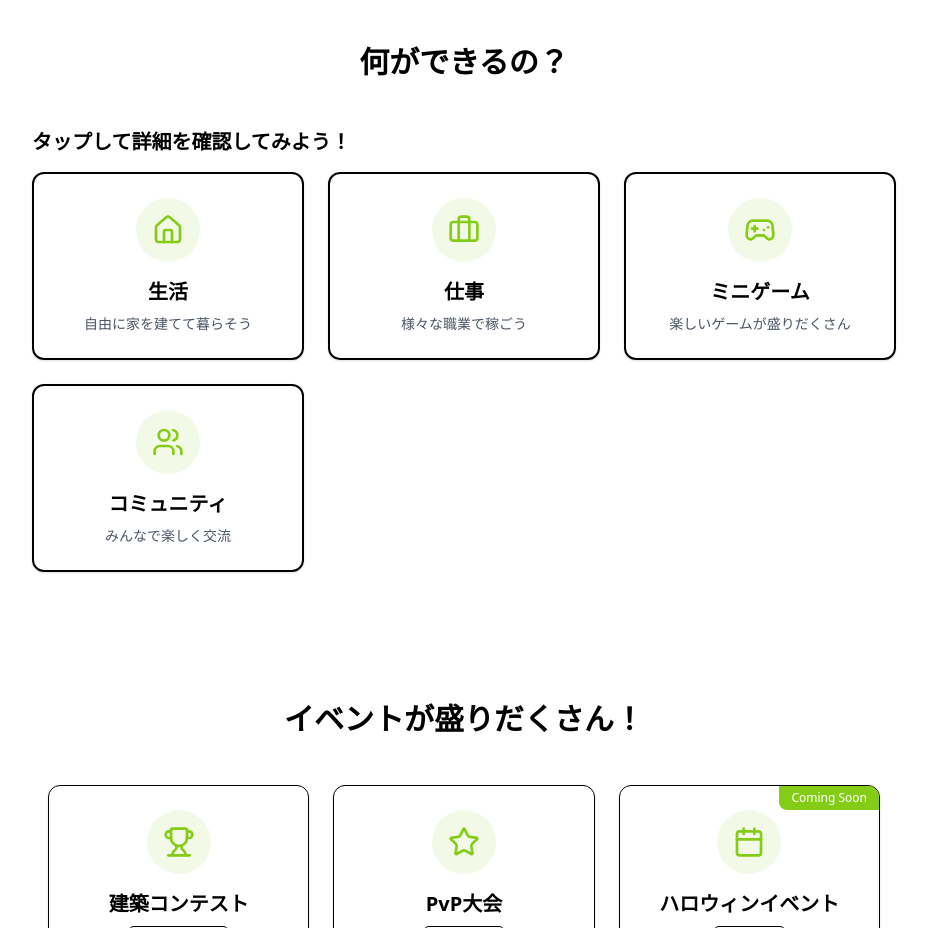
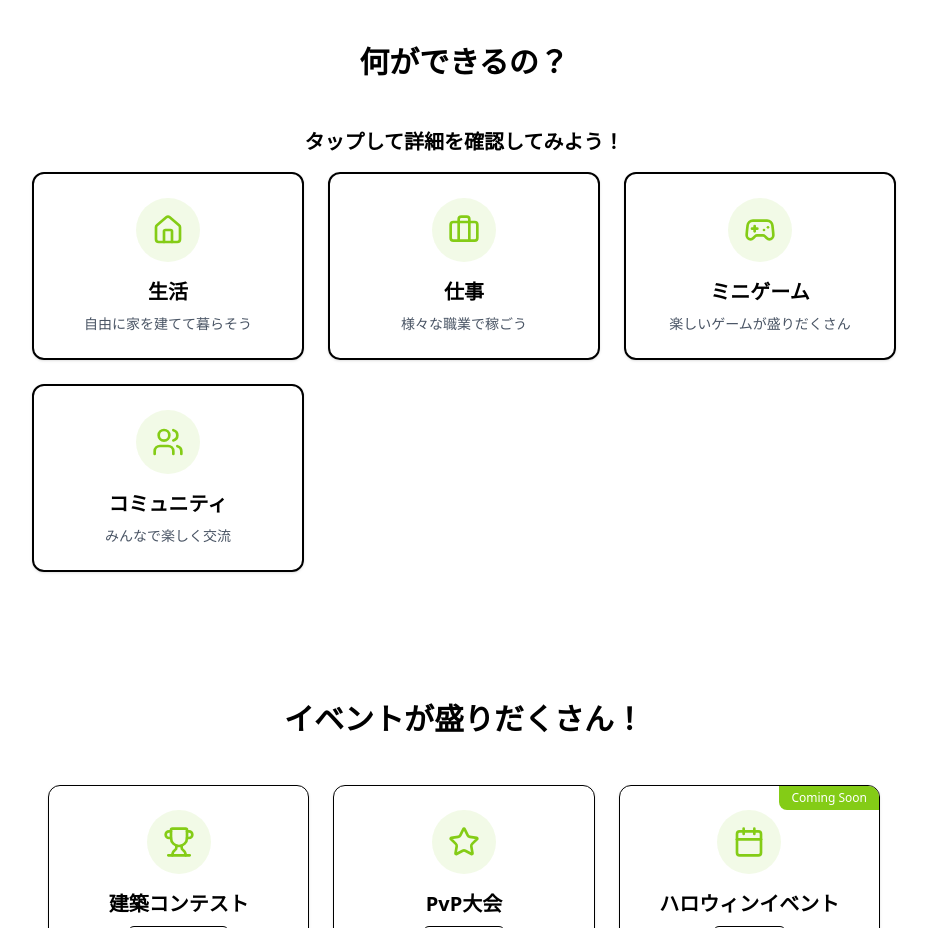
Before and after one commit to Yomogi-Server-Dev/ymg-homepage, a Next.js app: page / in a window 1280 px wide. Shown: the part 1460-2388 px from the top of the page, without its empty margins (176-1103 px from the left). Built offline with nearby package versions, Linux system fonts and the light colour scheme; no server answers.

Commit message:
h3要素に`text-center`クラスを追加し、テキストの配置を調整。

```diff
--- a/src/app/page.tsx
+++ b/src/app/page.tsx
@@ -50,7 +50,7 @@
           <h2 className="text-3xl font-bold text-center mb-12">
             何ができるの？
           </h2>
-          <h3 className="text-xl font-semibold mb-4">
+          <h3 className="text-xl font-semibold mb-4 text-center">
             タップして詳細を確認してみよう！
           </h3>
           <FeatureBlocks />
```
